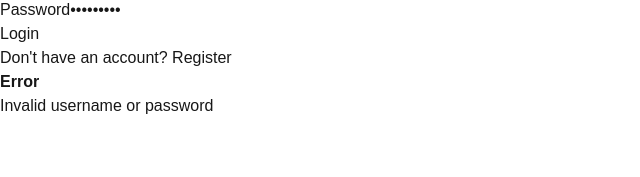
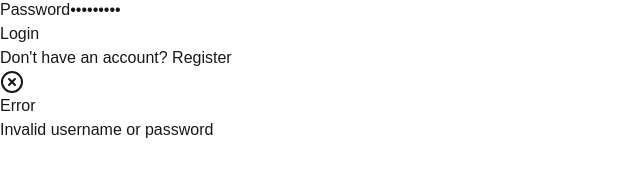
Before and after one commit to DanielOM999/KLP-bank, a Next.js app in the folder frontend/: page /login in a window 1280 px wide. Both pictures are taken after typing "Sample", "Sample123" into the empty fields and a click on the button "Login". Shown: the part 217-394 px from the top of the page, without its empty margins (0-640 px from the left). Built offline with nearby package versions, Linux system fonts and the light colour scheme; no server answers.

Commit message:
fixed toastd

```diff
--- a/frontend/src/app/balance/page.tsx
+++ b/frontend/src/app/balance/page.tsx
@@ -38,7 +38,6 @@ function BalanceContent() {
   const [bankkontoId, setBankkontoId] = useState("");
   const [balance, setBalance] = useState<string | null>(null);
   const [user, setUser] = useState<User | null>(null);
-  // const [loading, setLoading] = useState(true);
   const [checking, setChecking] = useState(false);
 
   useEffect(() => {
@@ -63,7 +62,6 @@ function BalanceContent() {
             id: data.user.id,
             navn: data.user.navn,
           });
-          // setLoading(false);
         } else {
           router.push("/login");
         }
--- a/frontend/src/app/page.tsx
+++ b/frontend/src/app/page.tsx
@@ -151,7 +151,7 @@ export default function Home() {
                   <SelectItem value="bsu">BSU</SelectItem>
                 </SelectContent>
               </Select>
-              <Button onClick={handleCreateAccount}>
+              <Button onClick={handleCreateAccount} className="hover:bg-gray-600/25">
                 <FaPlusCircle className="mr-2 h-4 w-4" />
                 Create Account
               </Button>
--- a/frontend/src/app/transactions/page.tsx
+++ b/frontend/src/app/transactions/page.tsx
@@ -61,7 +61,6 @@ function TransactionHistoryContent() {
   const [balanceHistory, setBalanceHistory] = useState<
     { date: string; balance: number }[]
   >([]);
-  // const [loading, setLoading] = useState(true);
   const [noData, setNoData] = useState(false);
   const router = useRouter();
   const searchParams = useSearchParams();
@@ -96,13 +95,11 @@ function TransactionHistoryContent() {
 
         if (!Array.isArray(txJson)) {
           console.error("Transaction history error:", txJson.error);
-          // setLoading(false);
           return;
         }
 
         if (!Array.isArray(historyJson)) {
           console.error("Balance history error:", historyJson.error);
-          // setLoading(false);
           return;
         }
 
@@ -134,8 +131,6 @@ function TransactionHistoryContent() {
         if (error instanceof Error && error.message === "Unauthorized") {
           router.push("/login");
         }
-      } finally {
-        // setLoading(false);
       }
     };
 
--- a/frontend/src/app/withdraw/page.tsx
+++ b/frontend/src/app/withdraw/page.tsx
@@ -45,7 +45,6 @@ function WithdrawContent() {
   const [kontonummer, setKontonummer] = useState("");
   const [belop, setBelop] = useState("");
   const [user, setUser] = useState<User | null>(null);
-  // const [loading, setLoading] = useState(true);
   const [submitting, setSubmitting] = useState(false);
 
   useEffect(() => {
@@ -71,7 +70,6 @@ function WithdrawContent() {
             navn: data.user.navn,
             bankkontos: data.user.Bankkontos,
           });
-          // setLoading(false);
         } else {
           router.push("/login");
         }
@@ -117,7 +115,7 @@ function WithdrawContent() {
       const data = await res.json();
       if (res.ok) {
         toast({
-          title: "Success",
+          title: "success",
           description: "Withdrawal successful",
         });
         setBelop("");
--- a/frontend/src/components/ui/use-toast.tsx
+++ b/frontend/src/components/ui/use-toast.tsx
@@ -1,12 +1,13 @@
 "use client";
 
 import * as React from "react";
+import { CheckCircle2, XCircle, Info } from "lucide-react";
 
 interface Toast {
   id: string;
   title: string;
   description?: string;
-  variant?: "default" | "destructive";
+  variant?: "default" | "destructive" | "success";
 }
 
 type ToastContextType = {
@@ -39,14 +40,43 @@ export const ToastProvider: React.FC<{ children: React.ReactNode }> = ({ childre
         {toasts.map((t) => (
           <div
             key={t.id}
-            className={`p-4 rounded shadow-lg border ${
-              t.variant === "destructive"
-                ? "border-red-500 bg-red-400 text-white"
-                : "border-gray-300 bg-white text-gray-800"
-            }`}
+            className={`p-4 rounded-lg shadow-xl border-l-4 flex items-start gap-3 w-80
+              ${
+                t.variant === "destructive"
+                  ? "border-red-600 bg-red-400/25 text-red-300"
+                  : t.variant === "success"
+                  ? "border-blue-600 bg-blue-50 text-blue-800"
+                  : "border-emerald-600 bg-emerald-50 text-emerald-800"
+              }
+              animate-in slide-in-from-right-8 fade-in-80`}
           >
-            <strong>{t.title}</strong>
-            {t.description && <div className="mt-1 text-sm">{t.description}</div>}
+            <div className="flex-shrink-0">
+              {t.variant === "destructive" ? (
+                <XCircle className="w-5 h-5" />
+              ) : t.variant === "success" ? (
+                <CheckCircle2 className="w-5 h-5" />
+              ) : (
+                <Info className="w-5 h-5" />
+              )}
+            </div>
+            <div className="flex-1">
+              <h3 className="font-medium">{t.title}</h3>
+              {t.description && (
+                <p className="mt-1 text-sm opacity-90">{t.description}</p>
+              )}
+            </div>
+            <div className="absolute bottom-0 left-0 right-0 h-1 bg-black/5">
+              <div
+                className={`h-full transition-all duration-300 ${
+                  t.variant === "destructive"
+                    ? "bg-red-600"
+                    : t.variant === "success"
+                    ? "bg-blue-600"
+                    : "bg-emerald-600"
+                }`}
+                style={{ width: "100%" }}
+              />
+            </div>
           </div>
         ))}
       </div>
```
